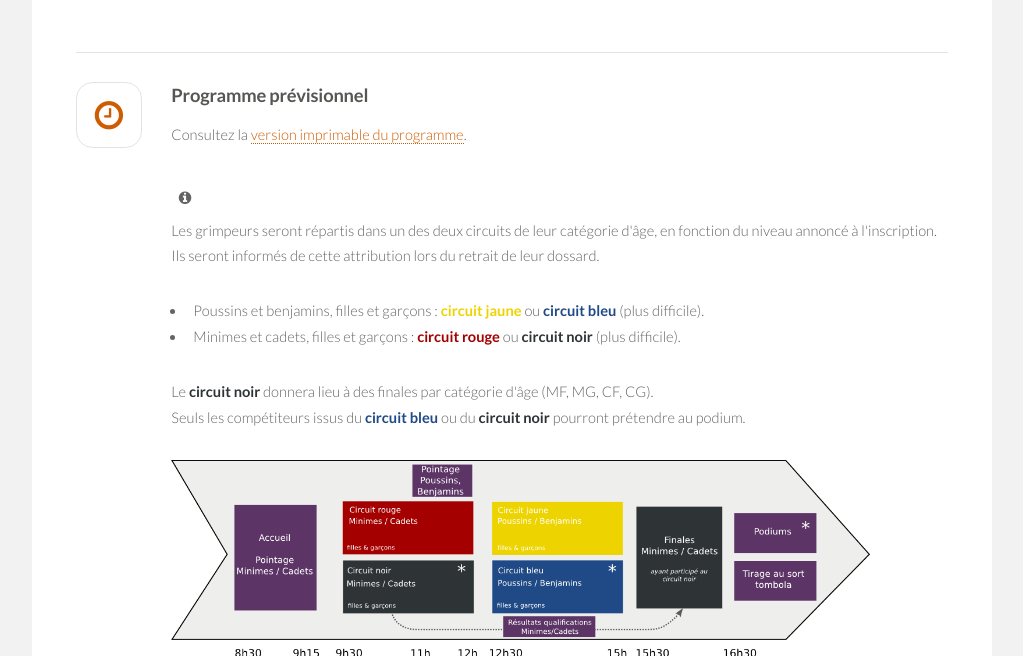
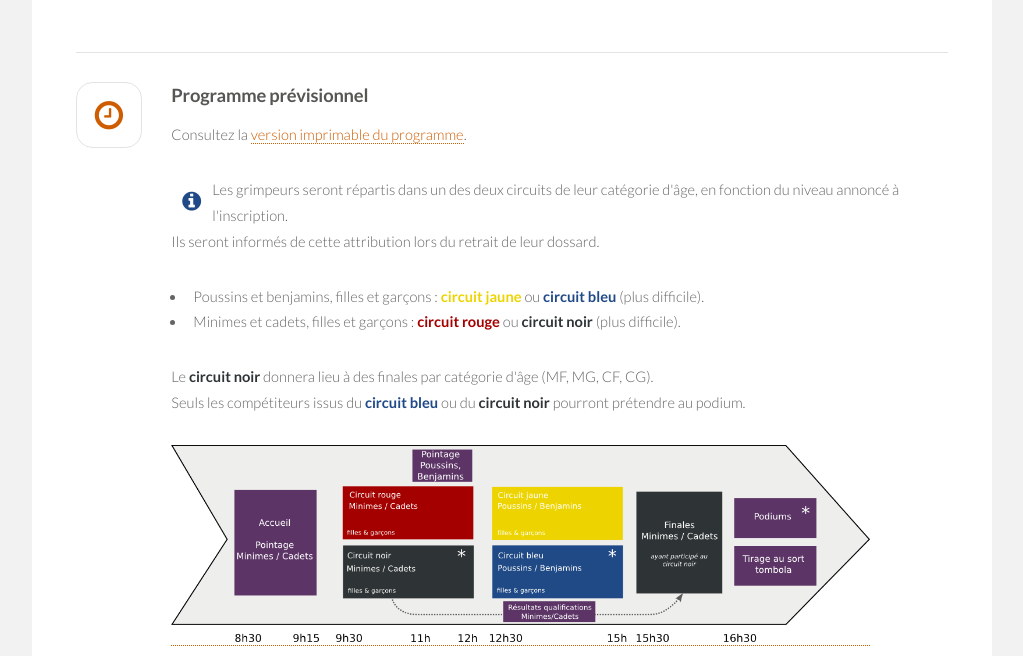
Before and after one commit to crep4ever/bloc, a PHP site: page /program.php in a window 1280 px wide. Shown: the part 351-1007 px from the top of the page, without its empty margins (128-1151 px from the left). Run offline with PHP 8.4, Linux system fonts and the light colour scheme; some web fonts are replaced.

Commit message:
[css] update program icons

```diff
--- a/css/style.css
+++ b/css/style.css
@@ -1623,6 +1623,11 @@ b.black {
     padding-left: 0em;
 }
 
+#program .icon {
+    color: #204a87;
+    float: left;
+    font-size: 150%;
+}
 
 .ui-autocomplete {
     position: absolute;
--- a/program.php
+++ b/program.php
@@ -31,16 +31,14 @@
       imprimable du programme</a>.</p>
 
 
-<div>
       <div class="icon fa-info-circle"></div>
       <p>
 	Les grimpeurs seront répartis dans un des deux circuits de
 	leur catégorie d'âge, en fonction du niveau annoncé à
 	l'inscription.<br />
-
 	Ils seront informés de cette attribution lors du retrait de
 	leur dossard.
-      </p> </div>
+      </p>
 
       <ul>
 	<li>Poussins et benjamins, filles et garçons : <b class="yellow">circuit jaune</b> ou <b class="blue">circuit bleu</b> (plus difficile).</li>
```
